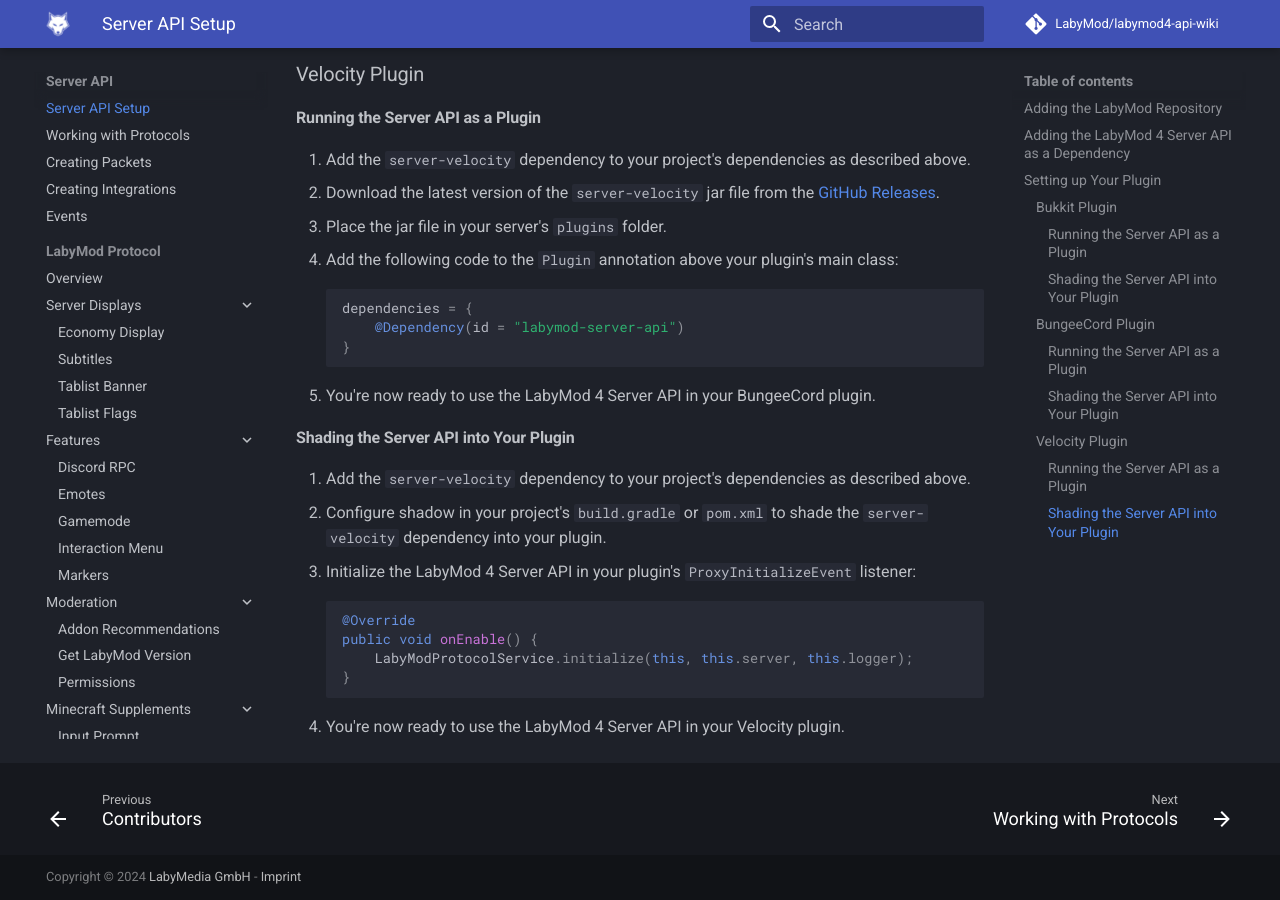
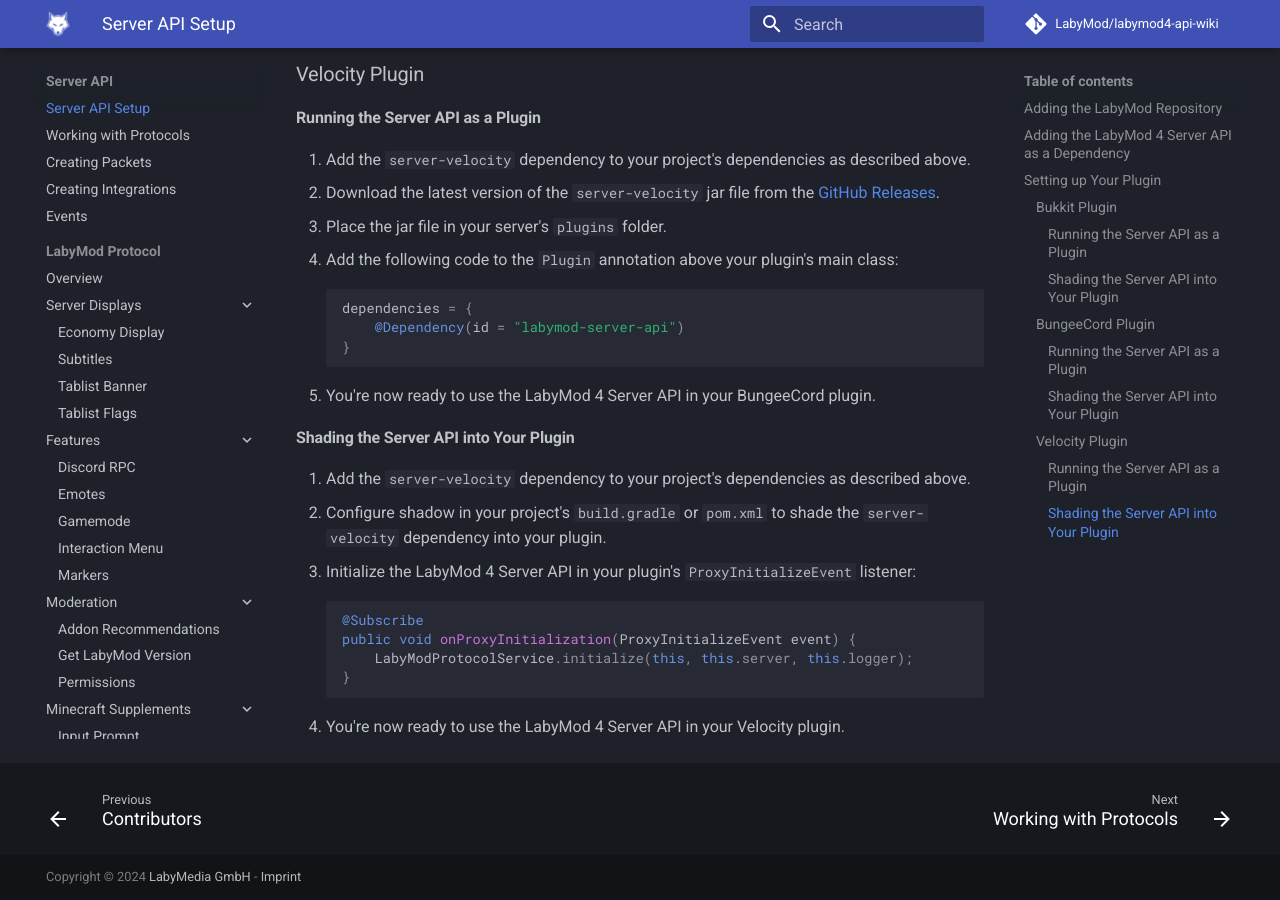
Before and after one commit to LabyMod/labymod4-api-wiki, an MkDocs documentation site: the page built from docs/pages/server/index.md, in a window 1280 px wide and 900 px high, scrolled down 3019 px. Built offline with MkDocs 1.6.1 and Material for MkDocs 9.7.7, drawn with Linux system fonts in a browser that asks for light colours; comment, search, counter and statistics services are not loaded.

Commit message:
fix: wrong description of Velocity ProxyInitialization (#20)

````diff
--- a/docs/pages/server/index.md
+++ b/docs/pages/server/index.md
@@ -162,8 +162,8 @@
 2. Configure shadow in your project's `build.gradle` or `pom.xml` to shade the `server-velocity` dependency into your plugin.
 3. Initialize the LabyMod 4 Server API in your plugin's `ProxyInitializeEvent` listener:
     ```java
-    @Override
-    public void onEnable() {
+    @Subscribe
+    public void onProxyInitialization(ProxyInitializeEvent event) {
         LabyModProtocolService.initialize(this, this.server, this.logger);
     }
     ```
````
